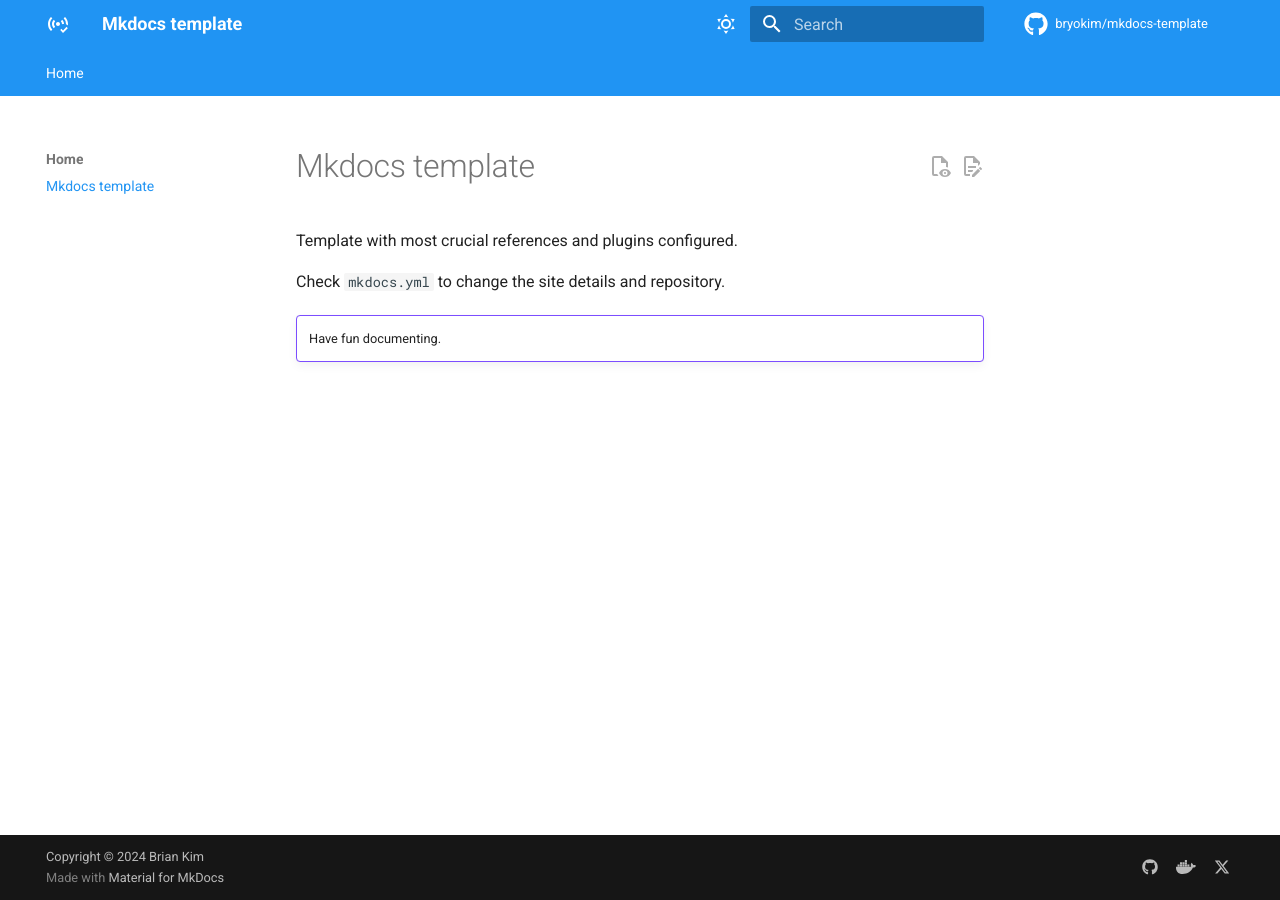
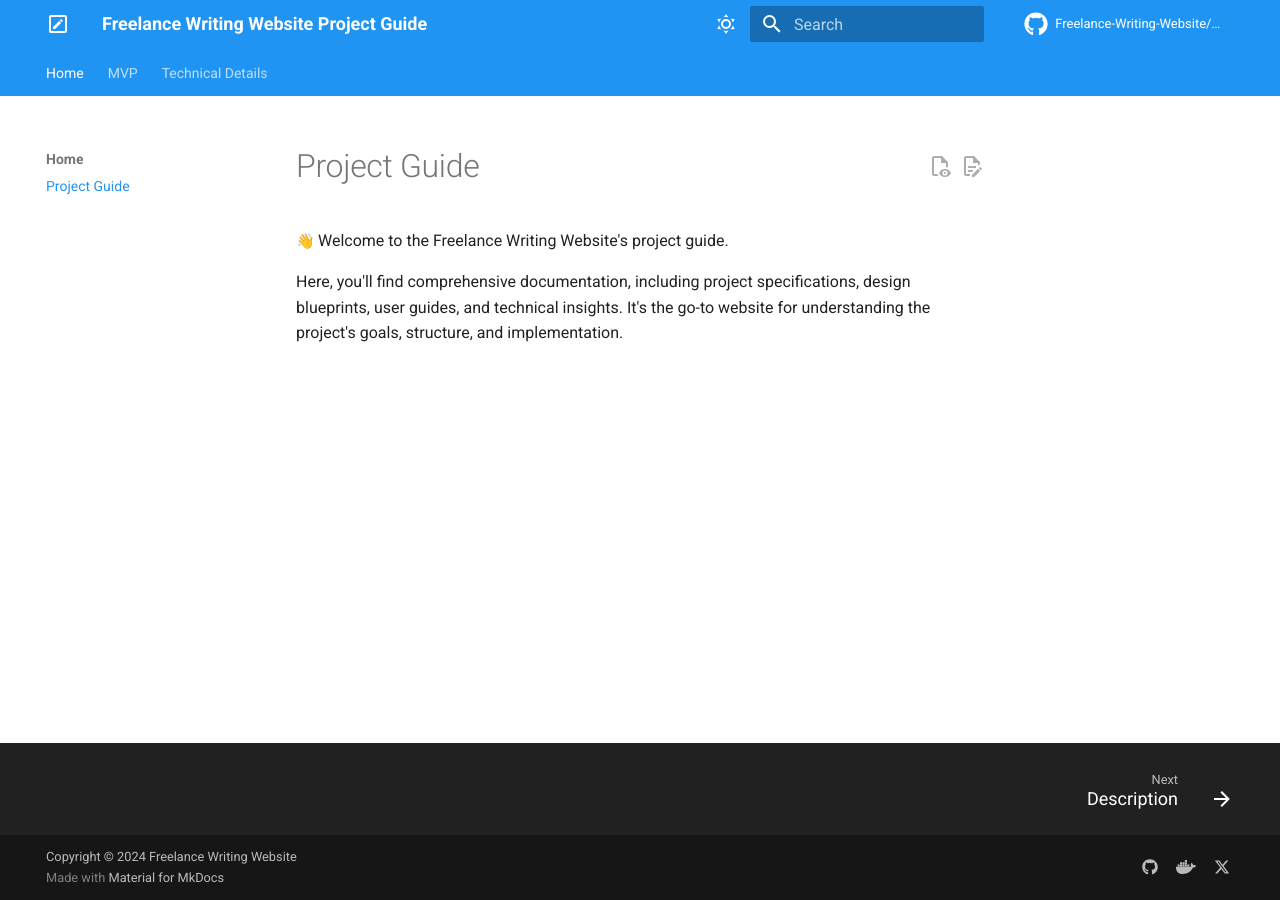
Before and after one commit to Freelance-Writing-Website/project-guide, an MkDocs documentation site: the page built from docs/index.md, in a window 1280 px wide. Built offline with MkDocs 1.6.1 and Material for MkDocs 9.7.7, drawn with Linux system fonts in a browser that asks for light colours; emoji names are drawn with the system emoji font; comment, search, counter and statistics services are not loaded.

Commit message:
add mvp and technical details

```diff
--- a/docs/index.md
+++ b/docs/index.md
@@ -1,9 +1,7 @@
-# Mkdocs template
+# Project Guide
 
-Template with most crucial references and plugins configured.
+:wave: Welcome to the Freelance Writing Website's project guide.
 
-Check `mkdocs.yml` to change the site details and repository.
-
-!!! example ""
-
-    Have fun documenting.
+Here, you'll find comprehensive documentation, including project specifications,
+design blueprints, user guides, and technical insights.
+It's the go-to website for understanding the project's goals, structure, and implementation.
--- a/docs/stylesheets/extra.css
+++ b/docs/stylesheets/extra.css
@@ -1,3 +1,3 @@
-[data-md-color-scheme="slate"] {
+/* [data-md-color-scheme="slate"] {
   --md-primary-fg-color: #1e2129;
-}
+} */
--- a/mkdocs.yml
+++ b/mkdocs.yml
@@ -1,19 +1,29 @@
-site_name: Mkdocs template
-site_description: Template for mkdocs.
+site_name: Freelance Writing Website Project Guide
+site_description: Project guide for the Freelance Writing Website.
 site_author: Brian Kim
-site_url: https://bryokim.github.io/mkdocs-template
+site_url: https://freelance-writing-website.github.io/project-guide/
 
-repo_url: https://github.com/bryokim/mkdocs-template
-repo_name: bryokim/mkdocs-template
+repo_url: https://github.com/Freelance-Writing-Website/project-guide
+repo_name: Freelance-Writing-Website/project-guide
 docs_dir: docs/
 
 edit_uri: edit/main/docs/
 
-copyright: Copyright &copy; 2024 Brian Kim
+copyright: Copyright &copy; 2024 Freelance Writing Website
 
 nav:
   - Home:
       - index.md
+  - MVP:
+      - mvp/description.md
+      - mvp/goals-and-context.md
+      - mvp/user-personas-and-stories.md
+      - mvp/sitemap-and-page-descriptions.md
+      - mvp/wireframes.md
+  - Technical Details:
+      - technical-details/architecture.md
+      - technical-details/technologies.md
+      - technical-details/mockups.md
 
 theme:
   name: material
@@ -30,16 +40,20 @@ theme:
     # - navigation.tabs.sticky
     - navigation.sections
     - navigation.footer
+    - navigation.expand
 
     - search.suggest
     - search.highlight
     - search.share
 
+    - toc.follow
+    # - toc.integrate
+
   icon:
     repo: fontawesome/brands/github
     edit: material/file-document-edit-outline
     view: material/file-eye-outline
-    logo: material/access-point-check
+    logo: material/pencil-box-outline
 
   palette:
     # Palette toggle for automatic mode
@@ -69,8 +83,8 @@ theme:
 extra:
   social:
     - icon: fontawesome/brands/github
-      link: https://github.com/bryokim
-      name: Brian on Github
+      link: https://github.com/Freelance-Writing-Website
+      name: Freelance Writing Website on Github
 
     - icon: fontawesome/brands/docker
       link: "#"
@@ -89,7 +103,8 @@ markdown_extensions:
       custom_fences:
         - name: mermaid
           class: mermaid
-          format: !!python/name:pymdownx.superfences.fence_code_format
+          format:
+            !!python/name:pymdownx.superfences.fence_code_format
 
   # Code blocks
   - pymdownx.highlight:
@@ -137,7 +152,7 @@ plugins:
       type: timeago
       fallback_to_build_date: true
   - git-committers:
-      repository: bryokim/mkdocs-template
+      repository: Freelance-Writing-Website/project-guide
       branch: main
 
   - search
```
Also changed, not shown: docs/mvp/description.md (added, +14 -0 lines), docs/mvp/goals-and-context.md (added, +41 -0 lines), docs/mvp/sitemap-and-page-descriptions.md (added, +49 -0 lines), docs/mvp/user-personas-and-stories.md (added, +39 -0 lines), docs/mvp/wireframes.md (added, +38 -0 lines), docs/technical-details/architecture.md (added, +41 -0 lines), docs/technical-details/mockups.md (added, +14 -0 lines), docs/technical-details/technologies.md (added, +27 -0 lines).
